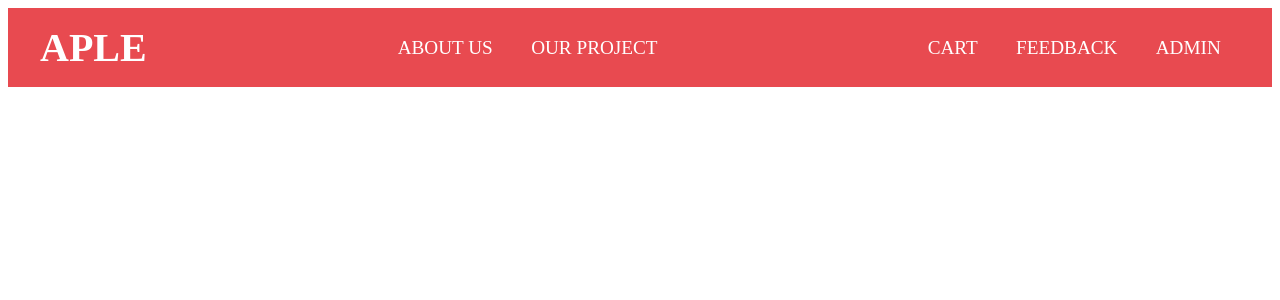
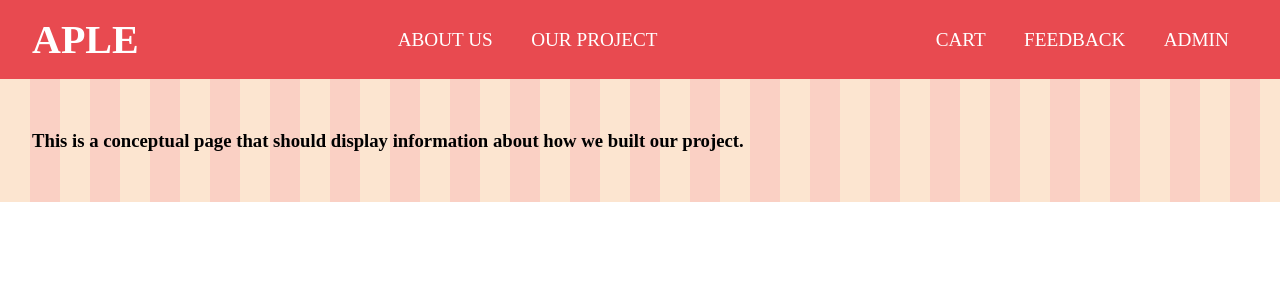
Before and after one commit to HalloPeeps/Group-Thing-Thing, a Django app: page /our-project in a window 1280 px wide. Shown: the top 300 px of the page. Run offline with Django 5.2, Linux system fonts and the light colour scheme.

Commit message:
Update our_project.html
Page should display navbar & hypothetical message.

```diff
--- a/product_showcase/products/templates/products/our_project.html
+++ b/product_showcase/products/templates/products/our_project.html
@@ -3,7 +3,7 @@
 
 
 {% block css_files %} <!-- for CSS files that other pages will rely on -->
-    <link rel="stylesheet" href="#">
+    <link rel="stylesheet" href="{% static "products/product_home_styles.css"%}">
 {% endblock %}
 
 
@@ -13,4 +13,8 @@ APLE | Our Project
 
 {% block content %} <!-- content is located inside of <body> in "base.html" -->
     {% include "products/includes/navbar.html"%} <!-- navbar is contained in an "includes" file for easy insertion -->
+
+    <div class="section">
+        <h3>This is a conceptual page that should display information about how we built our project.</h3>
+    <div>
 {% endblock %}
```
